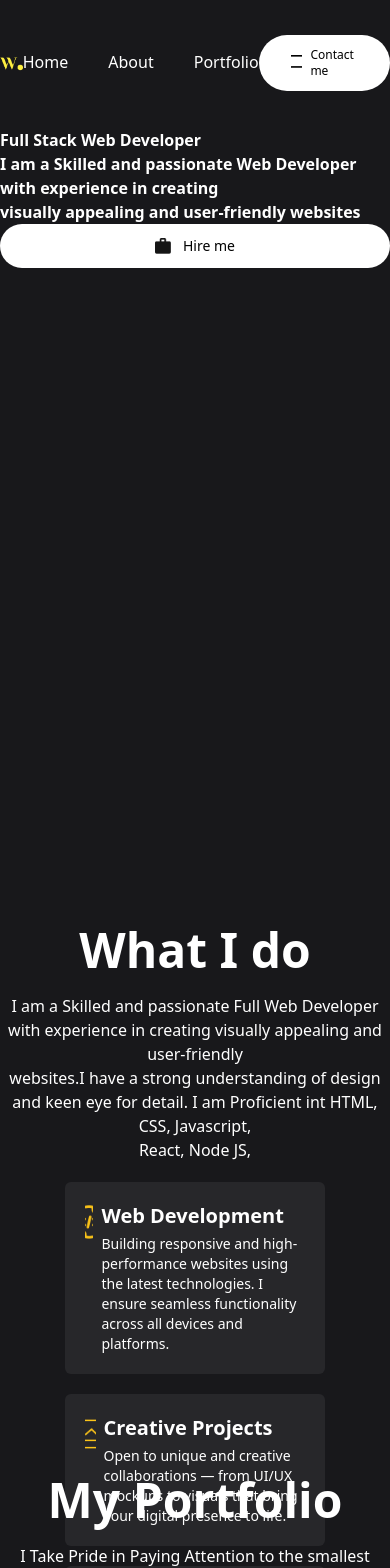
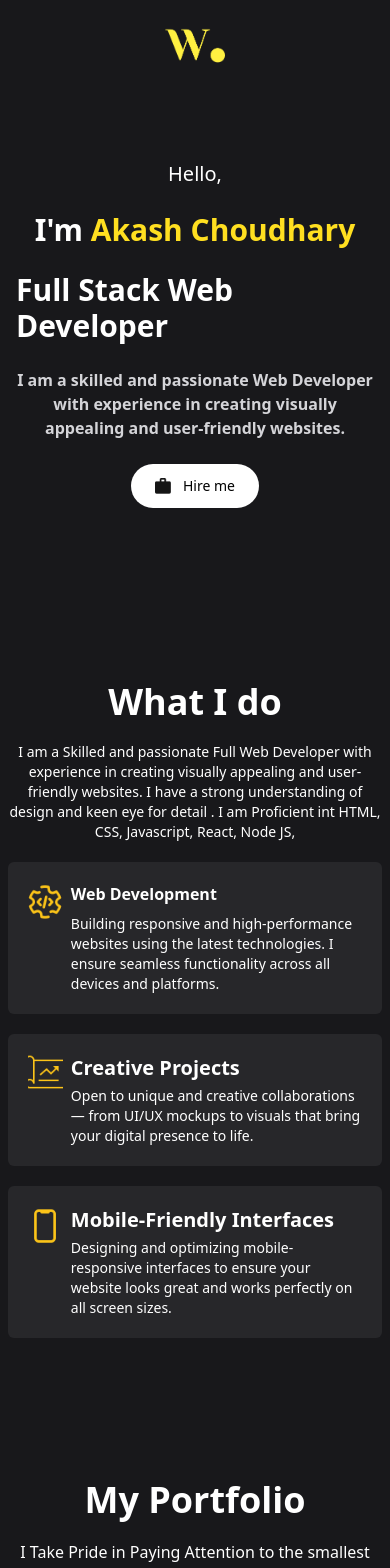
Before and after one commit to akashchoudhary378/PortfolioWebsite2025, a React (Vite) app: page / in a window 390 px wide. Shown: the top 1568 px of the page. Built offline with nearby package versions, Linux system fonts and the light colour scheme.

Commit message:
Mobile_Responsive

```diff
--- a/package.json
+++ b/package.json
@@ -1,5 +1,5 @@
 {
-  "homepage":"https://akashchoudhary378.github.io/Portfolio-Website",
+  "homepage": "https://akashchoudhary378.github.io/Portfolio-Website",
   "name": "portfoliowebsite",
   "private": true,
   "version": "0.0.0",
@@ -10,11 +10,12 @@
     "lint": "eslint .",
     "preview": "vite preview",
     "predeploy": "npm run build",
-  "deploy": "gh-pages -d build"
+    "deploy": "gh-pages -d build"
   },
   "dependencies": {
     "@emailjs/browser": "^4.4.1",
     "@tailwindcss/vite": "^4.1.4",
+    "lucide-react": "^0.503.0",
     "react": "^18.3.1",
     "react-dom": "^18.3.1",
     "react-router-dom": "^7.5.2",
--- a/src/App.jsx
+++ b/src/App.jsx
@@ -9,7 +9,7 @@ import Footer from './Components/Footer'
 const App = () => {
 
   return (
-    <div className='bg-zinc-900 w-full h-full text-white'>
+    <div className='bg-zinc-900 w-full screen text-white'>
 
      <Intro/>
      <Skills/>
--- a/src/Components/ContactMe.jsx
+++ b/src/Components/ContactMe.jsx
@@ -22,12 +22,12 @@ const ContactMe = () => {
           );
       };
   return (
-    <div id='contact' className="w-full h-screen flex justify-center items-center flex-col gap-5">
-      <h1 className="font-semibold text-5xl ">Contact Me</h1>
-      <span className="font-medium ">
+    <div id='contact' className="w-full h-screen flex justify-center items-center flex-col gap-5 p-5">
+      <h1 className="font-semibold text-4xl lg:text-5xl ">Contact Me</h1>
+      <span className="font-medium text-sm text-center lg:text-md ">
         Please fill out the form below to discuss any work opportunies
       </span>
-      <div className="mt-5 w-1/2">
+      <div className="mt-5 w-full lg:w-1/2">
         <form
           ref={form}
           action=""
--- a/src/Components/Footer.jsx
+++ b/src/Components/Footer.jsx
@@ -3,7 +3,7 @@ import React from 'react'
 const Footer = () => {
   return (
     <div className="flex items-center justify-center w-full p-5 bg-zinc-800">
-      <span className='font-medium'>Copyright &#169; 2025 Akash Choudhary. All Right Reserved</span>
+      <span className='font-medium text-center tracking-tighter'>Copyright &#169; 2025 Akash Choudhary. All Right Reserved</span>
     </div>
   );
 }
--- a/src/Components/Intro.jsx
+++ b/src/Components/Intro.jsx
@@ -1,7 +1,6 @@
-import React from 'react'
-
-import NavBar from './NavBar';
-import { Link } from 'react-scroll';
+import React from "react";
+import NavBar from "./NavBar";
+import { Link } from "react-scroll";
 
 const Intro = () => {
   return (
@@ -10,43 +9,43 @@ const Intro = () => {
 
       <section
         id="home"
-        to="/"
-        className="w-full h-screen bg-zinc-900 sm:p-20 md:p-30 flex "
+        className="w-full lg:min-h-screen bg-zinc-900 py-20 px-4 flex items-start justify-start lg:p-32"
       >
-        <div className="font-sans flex flex-col sm:gap-2 md:gap-6  ">
-          <h1 className="sm:text-xl md:text-2xl ">Hello,</h1>
-          <h1 className="sm:text-2xl  md:text-5xl  font-bold">
+        <div className="max-w-screen-lg w-full flex flex-col gap-6 lg:gap-6 items-center lg:items-start font-sans">
+          <h1 className="text-xl lg:text-2xl">Hello,</h1>
+          <h1 className="text-3xl lg:text-5xl font-bold">
             I'm <span className="text-yellow-300">Akash Choudhary</span>
           </h1>
-          <h1 className="sm:text-2xl  md:text-5xl font-bold">
+          <h1 className="text-3xl lg:text-5xl font-bold">
             Full Stack Web Developer
           </h1>
-          <h1 className="sm:text-sm font-semibold">
-            I am a Skilled and passionate Web Developer with experience in
-            creating <br /> visually appealing and user-friendly websites{" "}
-          </h1>
+          <p className="text-md text-center lg:text-start lg:text-md lg:w-2/3 font-semibold text-zinc-300">
+            I am a skilled and passionate Web Developer with experience in
+            creating visually appealing and user-friendly websites.
+          </p>
+          <div>
             <Link
               to="contact"
               spy={true}
               smooth={true}
               offset={-20}
               duration={500}
-            className="px-5 cursor-pointer py-3 font-medium rounded-full bg-white sm:w-1/3 md:w-1/4 text-black text-sm flex justify-center items-center gap-3"
+              className="px-6 py-3 font-medium rounded-full bg-white text-black text-sm flex justify-center items-center gap-3 cursor-pointer hover:bg-zinc-100 transition"
             >
-            {" "}
-            <span className="w-4 h-4 ">
+              <span className="w-4 h-4">
                 <img
                   className="w-full h-full object-cover"
                   src="/assets/hireme.png"
-                alt=""
+                  alt="Hire me icon"
                 />
               </span>
               Hire me
             </Link>
           </div>
+        </div>
       </section>
     </>
   );
-}
+};
 
-export default Intro
+export default Intro;
--- a/src/Components/NavBar.jsx
+++ b/src/Components/NavBar.jsx
@@ -7,7 +7,7 @@ const NavBar = () => {
   return (
     <>
       <section id="home" className="pt-20">
-        <div className="w-full h-[15%] sm:justify-center bg-zinc-900 sm:gap-2 flex items-center md:justify-around z-20 md:gap-40 fixed top-0 left-0">
+        <div className="container py-5 flex-wrap bg-zinc-900  flex items-center justify-around z-20 gap-40 fixed top-0 left-0">
           <Link
             to="home"
             spy={true}
@@ -22,7 +22,7 @@ const NavBar = () => {
               alt=""
             />
           </Link>
-          <div className="flex items-center justify-center gap-10">
+          <div className="hidden lg:flex items-center justify-center gap-10 ">
             <Link
               to="home"
               spy={true}
@@ -60,7 +60,7 @@ const NavBar = () => {
             smooth={true}
             offset={-20}
             duration={500}
-            className="px-8 cursor-pointer py-3 rounded-full font-medium bg-white text-black text-xs flex items-center gap-2"
+            className="px-8 hidden lg:flex cursor-pointer py-3 rounded-full font-medium bg-white text-black text-xs flex items-center gap-2"
           >
             {" "}
             <span className="w-4 h-4">
--- a/src/Components/Portfolio.jsx
+++ b/src/Components/Portfolio.jsx
@@ -3,15 +3,18 @@ import React from 'react'
 const Portfolio = () => {
   return (
     <>
-      <section id='portfolio' className="w-full h-screen flex items-center justify-center flex-col">
+      <section
+        id="portfolio"
+        className=" w-full min-h-screen mt-10 flex items-center justify-center flex-col p-2"
+      >
         <div className="  flex items-center justify-center">
           <div className="text-center flex flex-col gap-5">
-            <h1 className="font-semibold text-5xl">My Portfolio</h1>
-            <p className="font-medium ">
+            <h1 className="font-semibold text-4xl lg:text-5xl">My Portfolio</h1>
+            <p className="text-md lg:font-medium ">
               I Take Pride in Paying Attention to the smallest details and
-              making sure that my work is pixel <br />
+              making sure that my work is pixel
               perfect .I am excited to bring my skills and experience to help
-              businesses <br />
+              businesses
               achieve their goals and create a strong online presence
             </p>
           </div>
--- a/src/Components/Skills.jsx
+++ b/src/Components/Skills.jsx
@@ -2,20 +2,20 @@ import React from "react";
 
 const Skills = () => {
   return (
-    <section id="about" className="w-full h-screen bg-zinc-900 flex flex-col justify-center items-center gap-5">
+    <section id="about" className="w-full h-screen bg-zinc-900 flex flex-col justify-center items-center gap-5 p-2">
       <div>
-        <h1 className="text-5xl font-semibold">What I do</h1>
+        <h1 className="text-4xl lg:text-5xl font-semibold">What I do</h1>
       </div>
-      <div>
-        <p className="text-center font-medium">
+
+        <p className="text-center text-sm lg:text-md font-medium lg:w-1/2 ">
           I am a Skilled and passionate Full Web Developer with experience in
-          creating visually appealing and user-friendly <br />
-          websites.I have a strong understanding of design and keen eye for
-          detail. I am Proficient int HTML, CSS, Javascript, <br />
+          creating visually appealing and user-friendly
+          websites. I have a strong understanding of design and keen eye for
+          detail . I am Proficient int HTML, CSS, Javascript,
           React, Node JS,
         </p>
-      </div>
-      <div className="flex w-2/3 gap-2 bg-zinc-800 hover:bg-zinc-700 p-5 rounded-md ">
+
+      <div className="flex lg:w-2/3 gap-2 bg-zinc-800 hover:bg-zinc-700 p-5 rounded-md ">
         <div className="w-10 h-10">
           <img
             className="w-full h-full object-cover"
@@ -23,8 +23,8 @@ const Skills = () => {
             alt=""
           />
         </div>
-        <div className="flex flex-col gap-1">
-          <h1 className="text-xl font-semibold">Web Development</h1>
+        <div className="flex w-full flex-col gap-2 lg:gap-1">
+          <h1 className=" text-md lg:text-xl font-semibold">Web Development</h1>
           <p className="text-sm">
             Building responsive and high-performance websites using the latest
             technologies. I ensure seamless functionality across all devices and
@@ -33,7 +33,7 @@ const Skills = () => {
         </div>
       </div>
 
-      <div className="flex w-2/3 gap-2 bg-zinc-800 hover:bg-zinc-700 p-5 rounded-md ">
+      <div className="flex lg:w-2/3 gap-2 bg-zinc-800 hover:bg-zinc-700 p-5 rounded-md ">
         <div className="w-10 h-10">
           <img
             className="w-full h-full object-cover"
@@ -41,7 +41,7 @@ const Skills = () => {
             alt=""
           />
         </div>
-        <div className="flex flex-col gap-1">
+        <div className="flex w-full flex-col gap-1">
           <h1 className="text-xl font-semibold">Creative Projects</h1>
           <p className="text-sm">
             Open to unique and creative collaborations — from UI/UX mockups to
@@ -50,7 +50,7 @@ const Skills = () => {
         </div>
       </div>
 
-      <div className="flex w-2/3 gap-2 bg-zinc-800 hover:bg-zinc-700 p-5 rounded-md ">
+      <div className="flex lg:w-2/3 gap-2 bg-zinc-800 hover:bg-zinc-700 p-5 rounded-md ">
         <div className="w-10 h-10">
           <img
             className="w-full h-full object-cover"
@@ -58,7 +58,7 @@ const Skills = () => {
             alt=""
           />
         </div>
-        <div className="flex flex-col gap-1">
+        <div className="flex w-full flex-col gap-1">
           <h1 className="text-xl font-semibold">Mobile-Friendly Interfaces</h1>
           <p className="text-sm">
             Designing and optimizing mobile-responsive interfaces to ensure your
```
Also changed, not shown: 1 other file (tests, documents, lock files or other folders). Lines whose indentation alone changed are shown as unchanged.
